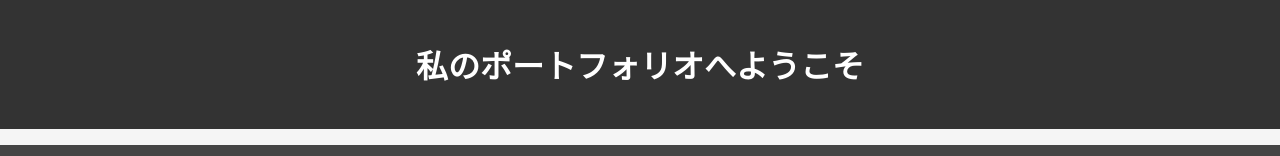
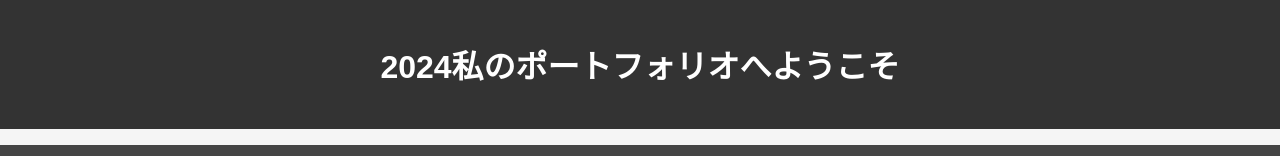
Before and after one commit to Kenken-Works/Portfolio-by-Kenken-Works.github.io, a plain HTML site: page index.html in a window 1280 px wide. Shown: the top 156 px of the page. Drawn offline with Linux system fonts and the light colour scheme; a script that the page names is missing.

Commit message:
Update index.html

```diff
--- a/index.html
+++ b/index.html
@@ -8,7 +8,7 @@
 </head>
 <body>
     <header>
-        <h1>私のポートフォリオへようこそ</h1>
+        <h1>2024私のポートフォリオへようこそ</h1>
     </header>
 
     <nav>
```
